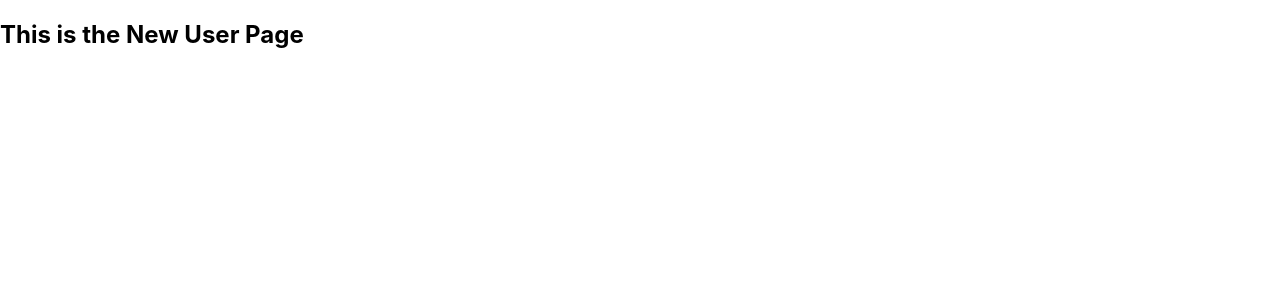
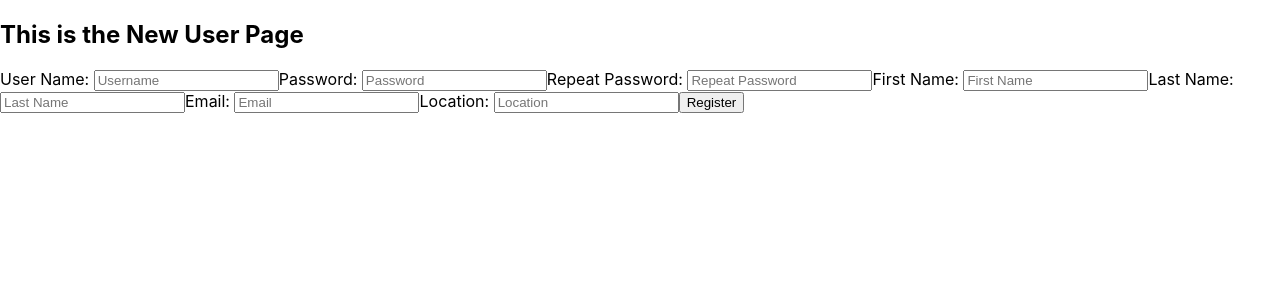
Before and after one commit to bqzhao11/Food-Recipe-Analyzer, a React (Create React App) app: page /new-user in a window 1280 px wide. Shown: the top 300 px of the page. Built offline with nearby package versions, Linux system fonts and the light colour scheme.

Commit message:
finished adding user

```diff
--- a/src/components/new_user.jsx
+++ b/src/components/new_user.jsx
@@ -1,10 +1,96 @@
-import React from "react";
+import React, { useState, useEffect} from "react";
+import "axios"
+import axios from "axios";
 
 
 function NewUser() {
+
+    const [userName, setUserName] = useState('');
+    const [password, setPassword] = useState('');
+    const [rePassword, setRePassword] = useState('');
+    const [firstName, setFirstName] = useState('');
+    const [lastName, setLastName] = useState('');
+    const [email, setEmail] = useState('');
+    const [location, setLocation] = useState('');
+
+    const handleSubmit = e => {
+        e.preventDefault();
+        if (userName === "") {
+            alert("Please enter a user name");
+        }
+        if (password === "") {
+            alert("Please enter a password")
+        }
+        if (password !== rePassword) {
+            alert("Passwords do not match")
+        }
+
+        const req = {
+            userName: userName,
+            password: password,
+            firstName: firstName,
+            lastName: lastName,
+            email: email,
+            location: location
+        }
+
+        axios.post('/user/add', req)
+             .then(res => {
+                 console.log(res)
+             })
+             .catch(err => {
+                 console.log(err)
+             })
+    }
+
     return(
         <div>
             <h2>This is the New User Page</h2>
+            <form onSubmit={handleSubmit}>
+                <label>
+                    User Name: <input type='text'
+                                      value={userName}
+                                      onChange={e => setUserName(e.target.value)}
+                                      placeholder="Username" />
+                </label>
+                <label>
+                    Password: <input type='text'
+                               value={password}
+                               onChange={e => setPassword(e.target.value)}
+                               placeholder="Password" />
+                </label>
+                <label>
+                    Repeat Password: <input type='text'
+                                value={rePassword}
+                                onChange={e => setRePassword(e.target.value)}
+                                placeholder="Repeat Password" />
+                </label>
+                <label>
+                    First Name: <input type='text'
+                                    value={firstName}
+                                    onChange={e => setFirstName(e.target.value)}
+                                    placeholder="First Name" />
+                </label>
+                <label>
+                    Last Name: <input type='text'
+                                  value={lastName}
+                                  onChange={e => setLastName(e.target.value)}
+                                  placeholder="Last Name" />
+                </label>
+                <label>
+                    Email: <input type='text'
+                                  value={email}
+                                  onChange={e => setEmail(e.target.value)}
+                                  placeholder="Email" />
+                </label>
+                <label>
+                    Location: <input type='text'
+                                           value={location}
+                                           onChange={e => setLocation(e.target.value)}
+                                           placeholder="Location" />
+                </label>
+                <input type="submit" value="Register" />
+            </form>
         </div>
     );
 }
```
Also changed, not shown: 2 other files (tests, documents, lock files or other folders).
